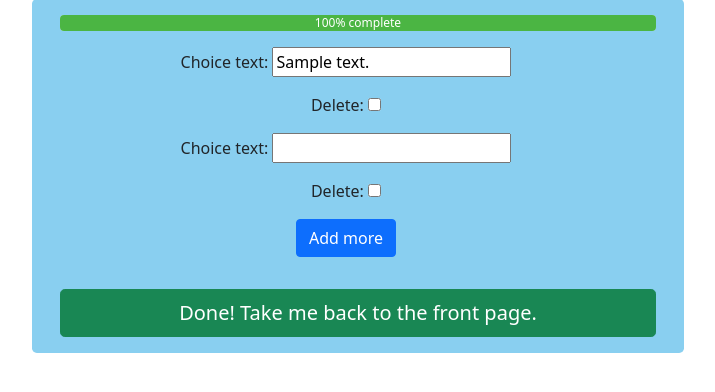
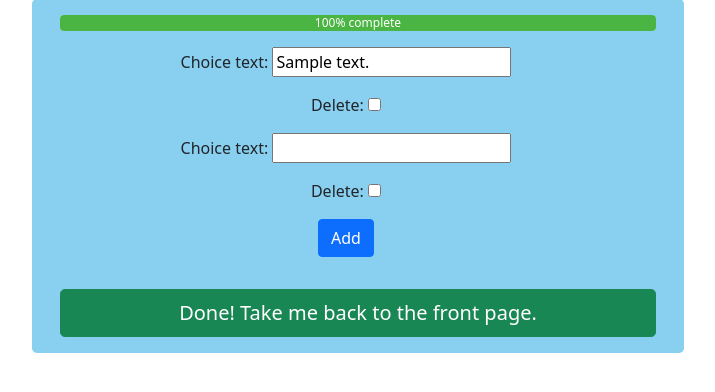
Before and after one commit to Steve-Dusty/django-polls, a Django app: page /createchoice/1/ in a window 1280 px wide. Shown: the part 119-511 px from the top of the page, without its empty margins (282-997 px from the left). Run offline with Django 3.2, Linux system fonts and the light colour scheme; a user stored in the database is signed in; tables that the repository leaves empty hold one stand-in row (values such as "Sample post").

Commit message:
minor fixes

```diff
--- a/polling/views.py
+++ b/polling/views.py
@@ -88,19 +88,20 @@ def createchoice(request, question_id):
 def results(request, question_id):
     question = Question.objects.get(pk=question_id)
     choices = question.choice_set.all()
-    total_votes = question.choice_set.aggregate(Sum('votes')).get('votes__sum')
+    total_votes = question.choice_set.aggregate(
+        total_votes=Sum('votes')).get('total_votes')
     top_choice = choices[:2]
     sort_leaders = []
     for leaders in top_choice:
         sort_leaders.append(leaders.votes)
         largest = max(sort_leaders)
         occurances = sort_leaders.count(largest)
-        if occurances == 1:
-            top_choice = choices[:1]
-            context = {'question': question,
-                       'choices': choices, 'top_choice': top_choice, 'total_votes': total_votes}
-        else:
-            context = {'question': question,
-                       'choices': choices, 'total_votes': total_votes}
+    if occurances == 1:
+        top_choice = choices[:1]
+        context = {'question': question,
+                   'choices': choices, 'top_choice': top_choice, 'total_votes': total_votes}
+    else:
+        context = {'question': question,
+                   'choices': choices, 'total_votes': total_votes}
 
     return render(request, 'results.html', context)
--- a/templates/createchoice.html
+++ b/templates/createchoice.html
@@ -21,7 +21,7 @@
                         <div class="col-sm-12">
                             <div class="form-group">
                                 {{ formset.as_p }}
-                                <button type="submit" class="btn btn-primary">Add more</button>
+                                <button type="submit" class="btn btn-primary">Add</button>
                                 <!-- Display error message-->
                                 {% if messages %}
                                     <ul class="messages">
```
Also changed, not shown: db.sqlite3.
